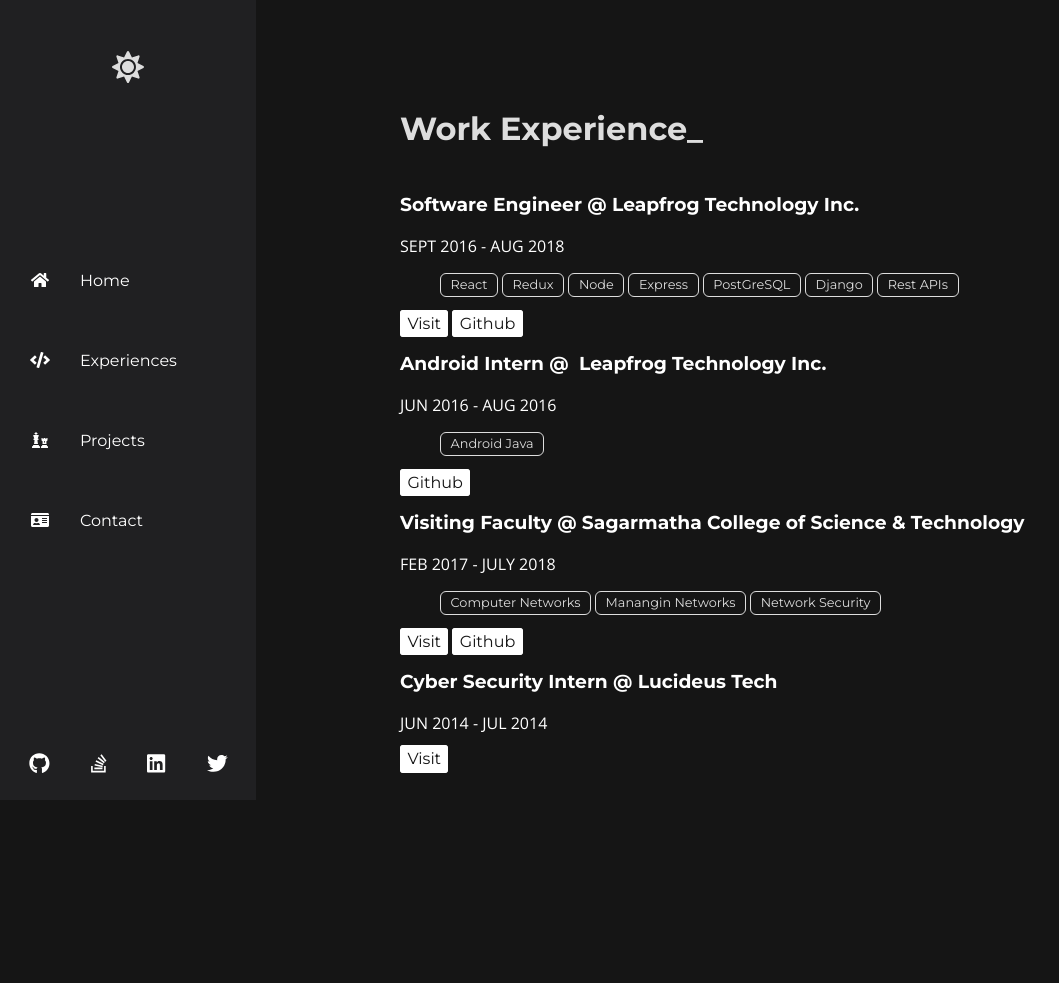
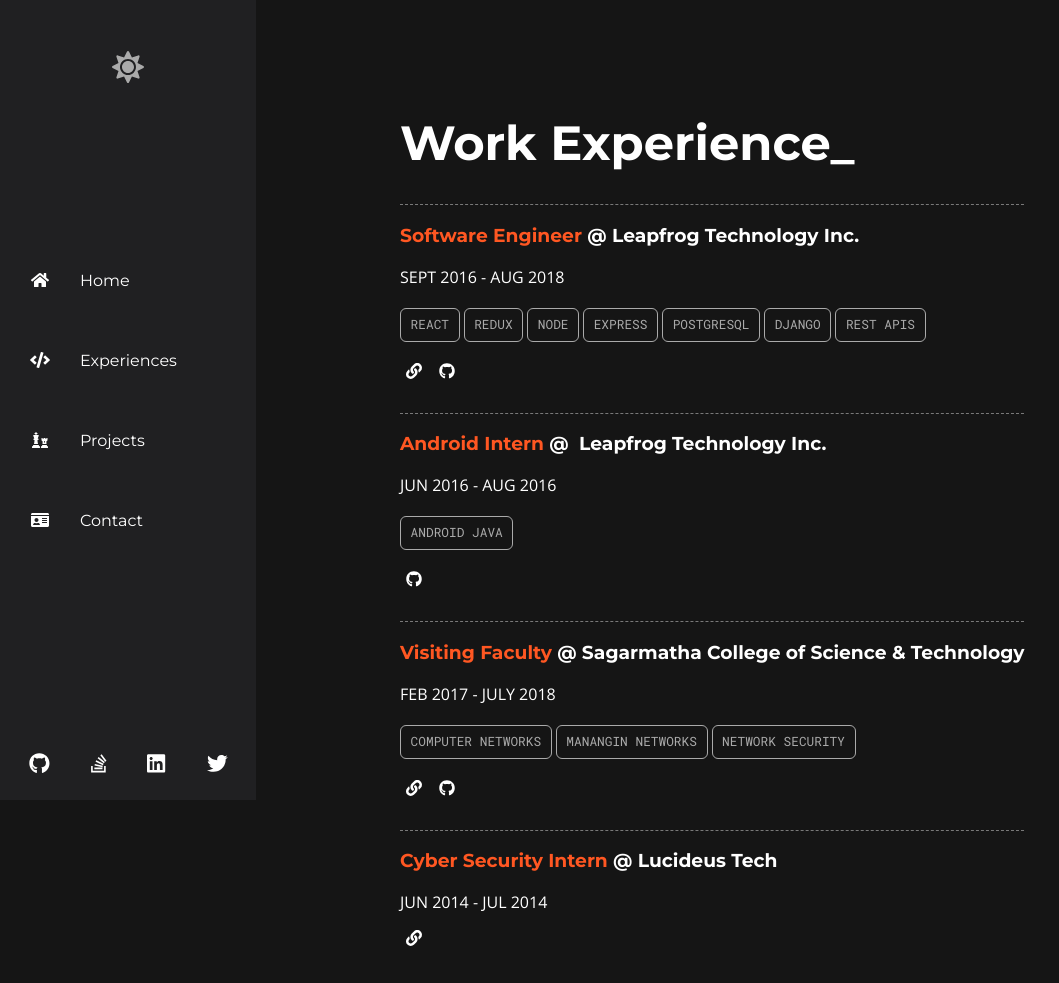
Before and after one commit to Keshavdulal/keshavdulal.com.np.v4, a Gatsby site: page /experiences in a window 1280 px wide. Shown: the whole page, without its empty margins (0-1059 px from the left). Before the commit the page ends 851 px from the top, so only its background shows below. Built offline with nearby package versions, Linux system fonts and the light colour scheme; Gatsby itself is replaced by a stand-in of ours.

Commit message:
design improvement round 1

```diff
--- a/src/components/experience.js
+++ b/src/components/experience.js
@@ -1,20 +1,26 @@
 import React from "react";
+
+import { library } from "@fortawesome/fontawesome-svg-core";
+import { fab } from "@fortawesome/free-brands-svg-icons";
+import { fas, faHome, faLink } from "@fortawesome/free-solid-svg-icons";
+import { FontAwesomeIcon } from "@fortawesome/react-fontawesome";
+library.add(fas, fab);
 
 export default function Experience({ exp }) {
   return (
-    <div>
+    <div className="bucket experience-bucket">
       <h3>
-        {exp.position} @ {exp.company}
+        <span className="title">{exp.position}</span> @ {exp.company}
       </h3>
       {/* <p>{exp.summary}</p> */}
       <p>{exp.durationDetail}</p>
-      <ul>
+      <p>
         {exp.technologiesUsed.map((tech) => (
-          <li key={tech} className="styledButtonSecondary">
+          <span key={tech} className="styledButtonSecondary">
             {tech}
-          </li>
+          </span>
         ))}
-      </ul>
+      </p>
       {false && (
         <ul>
           {exp.responsibilities.map((resp) => (
@@ -29,7 +35,7 @@
           target="_blank"
           rel="noopener noreferrer"
         >
-          Visit
+          <FontAwesomeIcon icon={faLink} />
         </a>
       )}
       {exp.github && (
@@ -39,7 +45,7 @@
           target="_blank"
           rel="noopener noreferrer"
         >
-          Github
+          <FontAwesomeIcon icon={["fab", "github"]} />
         </a>
       )}
     </div>
--- a/src/pages/contact.js
+++ b/src/pages/contact.js
@@ -9,7 +9,7 @@
     <SEO title="contact" />
     <div className="container">
       <div className="content">
-        <h2>Contact_</h2>
+        <h1>Contact_</h1>
         <span>
           If you wish to connect with me, drop me an email - I'm quick when it
           comes to responding to emails.
--- a/src/pages/experiences.js
+++ b/src/pages/experiences.js
@@ -10,9 +10,9 @@
     <SEO title="experience" />
     <div className="container">
       <div className="content">
-        <h2>Work Experience_</h2>
+        <h1>Work Experience_</h1>
         {portfolio.workExperiences.map((exp) => (
-          <Experience key={exp.durationDetail} exp={exp} />
+          <Experience key={Math.random()} exp={exp} />
         ))}
       </div>
     </div>
--- a/src/portfolio.js
+++ b/src/portfolio.js
@@ -43,11 +43,14 @@
 
 const portfolio = {
   bio: {
+    intro: "👋 Hi, My name is",
     firstName: "Keshav",
     lastName: "Dulal",
+    outro: "Here are a few technologies I've been working with recently:",
+    email: "keshav.dulal@gmail.com",
     professionTitle: "Frontend Software Engineer",
     location: "Kathmandu, Nepal",
-    slogan: "Building Scalable Technology for upcoming Generations",
+    slogan: "I Build web for the next Generation 🚀",
     description: [
       "I am a Frontend Software Engineer who enjoys building things for web. I specialize in building exceptional websites, applications and everything in between.",
       "I am experienced in building React & Node JS Applications for American Health Care Companies & Educational Institutions. I enjoy working in a team and building innovative products.",
--- /dev/null
+++ b/src/styles/_badge.scss
@@ -0,0 +1,40 @@
+@import "./variables";
+
+.styledButtonPrimary {
+  display: inline;
+  margin: 0px 4px 4px 4px;
+  padding: 1rem 2rem;
+  max-width: max-content;
+  border-radius: 2px;
+  border: 1px solid $accentPrimary;
+  color: $accentPrimary;
+  :hover {
+    cursor: pointer;
+  }
+}
+
+.styledButtonSecondary {
+  text-transform: uppercase;
+  line-height: 2;
+  display: inline-block;
+  margin: 4px 4px 4px 0px;
+  padding: 0.2rem 0.6rem;
+  max-width: max-content;
+  font-size: 0.8rem;
+  font-family: $fontTertiary;
+  color: $textSecondary;
+  border-radius: 6px;
+  border: 1px solid $textSecondary;
+}
+
+.styledButtonTertiary {
+  display: inline block;
+  margin: 4px 4px 4px 0px;
+  padding: 0.2rem 0.4rem;
+  max-width: max-content;
+  color: $textPrimary;
+  background: $bgPrimary;
+  :hover {
+    color: $accentPrimary;
+  }
+}
--- /dev/null
+++ b/src/styles/_bucket.scss
@@ -0,0 +1,18 @@
+@import "./variables";
+
+.bucket {
+  border-top: 1px dashed $textLight;
+  padding-bottom: 2rem;
+
+  .title {
+    color: $accentPrimary;
+  }
+
+  div:first-child {
+    border-top: none;
+  }
+}
+// .experience-bucket {
+// }
+// .project-bucket {
+// }
--- a/src/styles/_container.scss
+++ b/src/styles/_container.scss
@@ -5,12 +5,12 @@
   align-items: center;
   flex-direction: column;
   align-items: flex-start;
-  margin: 0px auto;
 }
 // small screens
 @media only screen and (max-width: 800px) {
   .container {
     max-width: 95vw;
+    margin-bottom: 4rem;
   }
 }
 
@@ -19,6 +19,7 @@
   .container {
     padding: 50px 0;
     max-width: 60vw;
+    margin: 0px auto;
   }
 }
 
--- a/src/styles/_navbar.scss
+++ b/src/styles/_navbar.scss
@@ -31,7 +31,7 @@
 .nav-item {
   width: 100%;
   :hover {
-    background: $accentPrimary;
+    background: $bgPrimary;
   }
 }
 
--- a/src/styles/_variables.scss
+++ b/src/styles/_variables.scss
@@ -2,13 +2,16 @@
 
 // Colors
 $textPrimary: #fff;
-$textSecondary: #ddd;
+$textSecondary: #aaa;
+$textLight: rgb(121, 121, 121);
 
 $bgPrimary: #151515;
 $bgSecondary: #202022;
 
-$accentPrimary: #f44336;
-$accentSecondary: #c62828;
+// $accentPrimary: #f44336;
+$accentPrimary: #ff5722;
+$accentDark: #dd2c00;
+$accentLight: #ffccbc;
 
 // Fonts
 $fontPrimary: "Montserrat";
--- a/src/styles/styles.scss
+++ b/src/styles/styles.scss
@@ -20,52 +20,12 @@
   list-style: none;
 }
 
-.styledButtonPrimary {
-  display: inline;
-  margin: 0px 4px 4px 4px;
-  padding: 1rem 2rem;
-  max-width: max-content;
-  border-radius: 2px;
-  border: 1px solid $accentPrimary;
-  color: $accentPrimary;
-  :hover {
-    cursor: pointer;
-    // background: $accentPrimary;
-  }
-}
-
-.styledButtonSecondary {
-  line-height: 2;
-  display: inline;
-  margin: 4px 4px 4px 0px;
-  padding: 0.2rem 0.6rem;
-  max-width: max-content;
-  font-size: 0.8rem;
-  border-radius: 6px;
-  border: 1px solid $textSecondary;
-  color: $textSecondary;
-  // :hover {
-  //   background: $accentPrimary;
-  // }
-}
-
-.styledButtonTertiary {
-  display: inline block;
-  margin: 4px 4px 4px 0px;
-  padding: 0.2rem 0.4rem;
-  max-width: max-content;
-  border-radius: 3px;
-  border: 1px solid $textPrimary;
-  color: $bgPrimary;
-  background: $textPrimary;
-  // :hover {
-  //   background: $accentPrimary;
-  // }
-}
-
 // @import "./normalize";
 @import "./navbar";
 @import "./container";
-@import "./theme";
+@import "./badge";
+
+// @import "./theme";
 @import "./scrollbar";
 // @import "./button";
+@import "./bucket";
```
Also changed, not shown: src/pages/index.js (+14 -7 lines), src/pages/projects.js (+13 -8 lines), src/styles/styles.css, 1 other file.
